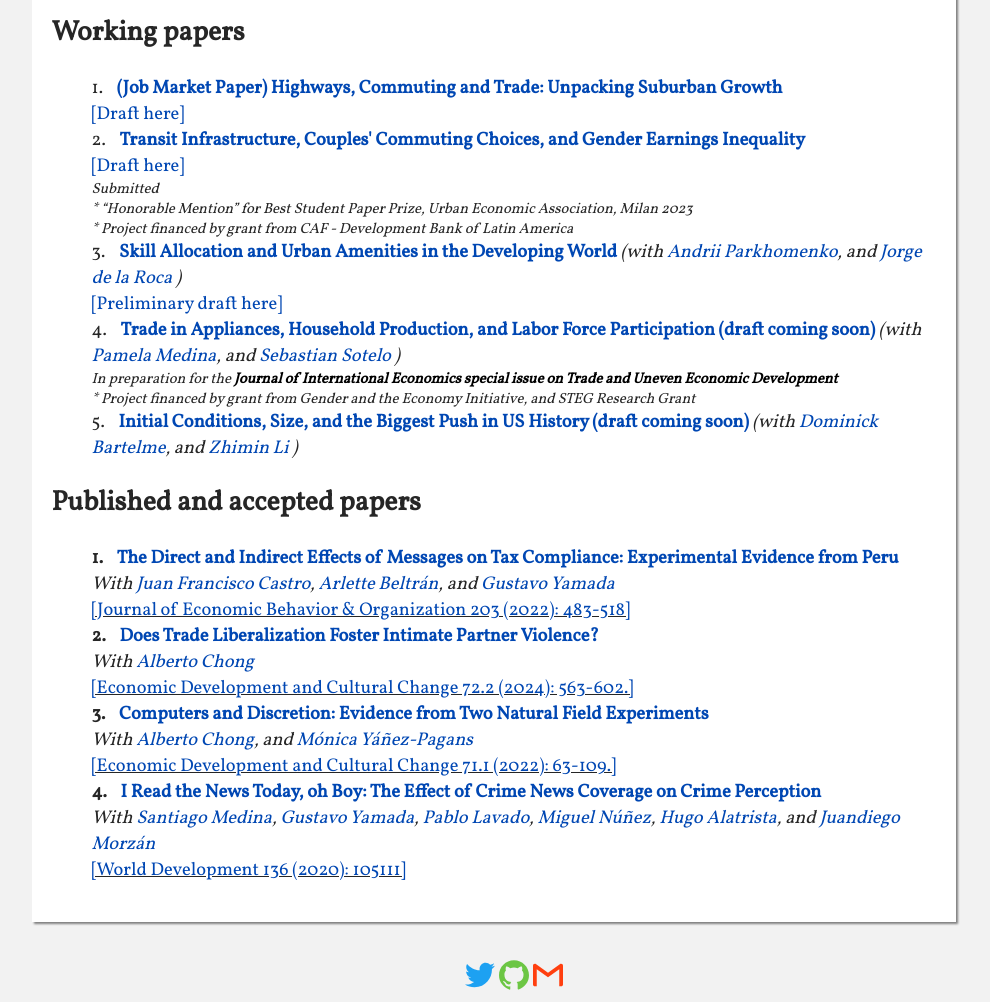
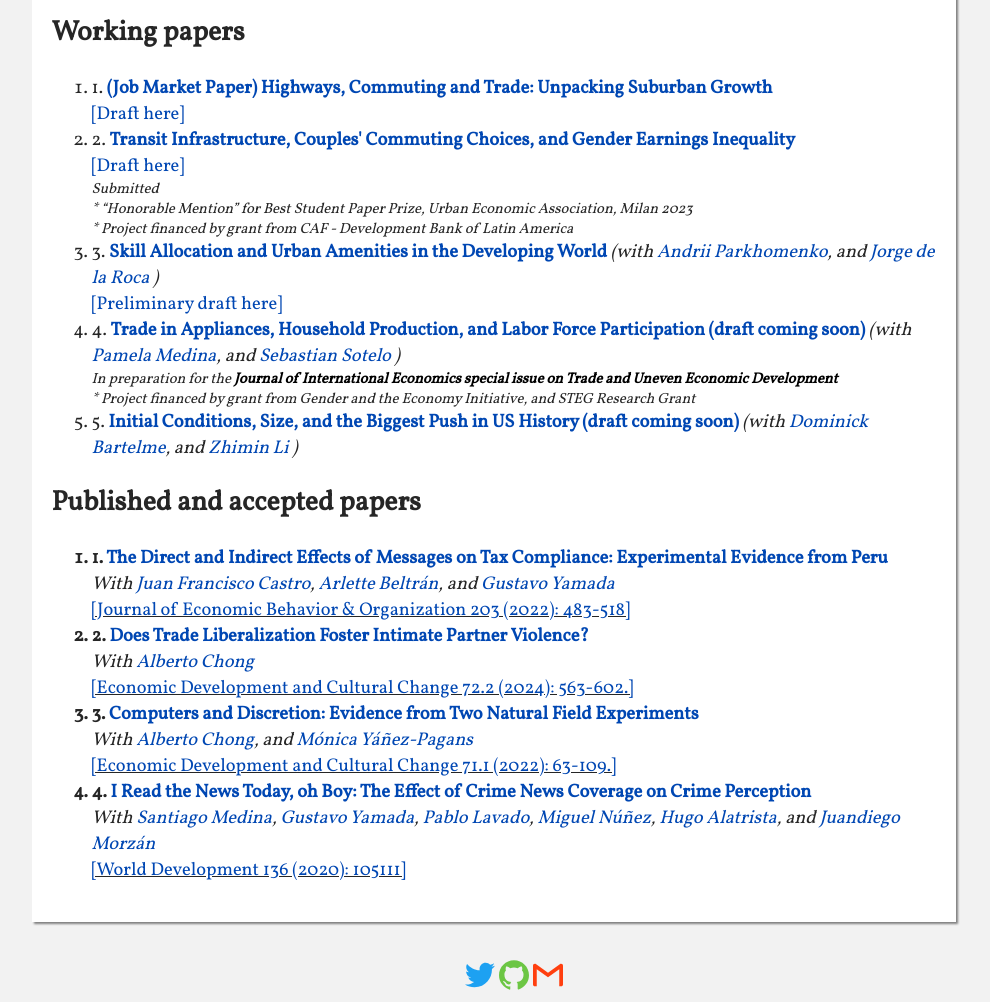
Before and after one commit to dvelasquezc/dvelasquezc.github.io, a Jekyll site: the page built from index.md, in a window 1280 px wide. Shown: the part 608-1610 px from the top of the page, without its empty margins (146-1136 px from the left). Built offline with Jekyll 4.4.1, drawn with Linux system fonts in a browser that asks for light colours; some web fonts are replaced.

Commit message:
update numered lists css

```diff
--- a/assets/css/main.css
+++ b/assets/css/main.css
@@ -208,8 +208,12 @@ table, th, td {
 	font-size: 0.80em
 }
 
+ol {
+    list-style-type: decimal;
+}
+
 .numbered {
-    list-style-type: none; /* Remove the default bullet */
+    list-style-type: decimal; /* Remove the default bullet */
     counter-reset: list-counter; /* Initialize the counter */
 }
 
@@ -219,7 +223,6 @@ table, th, td {
 
 .numbered li::before {
     content: counter(list-counter) ". "; /* Insert the counter value before each item */
-    margin-right: 10px; /* Optional: add space between number and text */
 }
 
 /*--- Img profile ---*/
```
